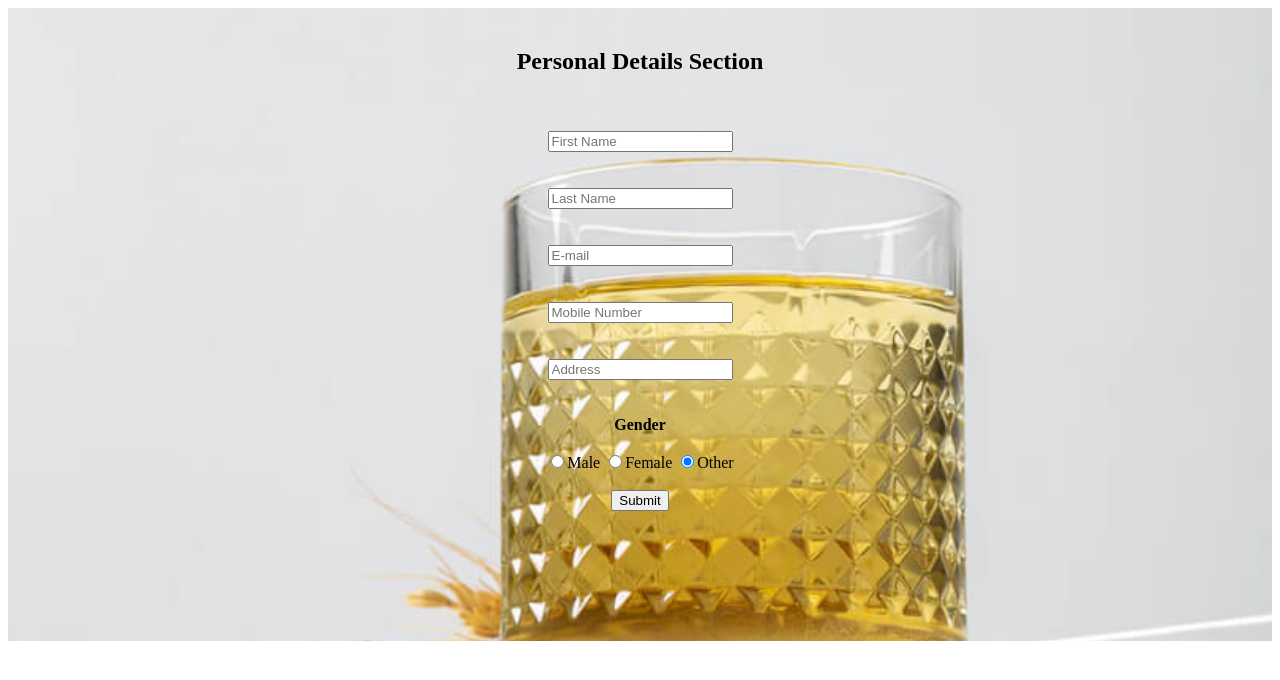
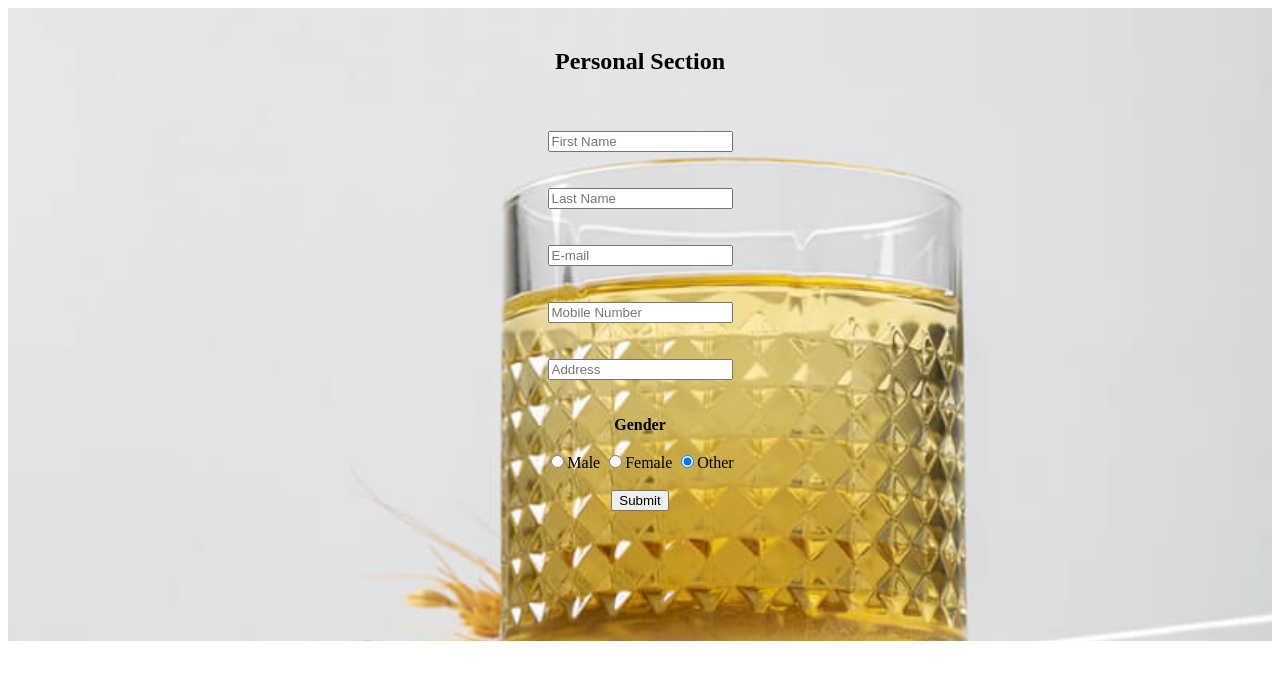
Before and after one commit to MahimaMalvi/Repo-Test, a plain HTML site: page index.html in a window 1280 px wide. Drawn offline with nearby package versions, Linux system fonts and the light colour scheme.

Commit message:
First change

```diff
--- a/index.html
+++ b/index.html
@@ -14,7 +14,7 @@
 
         <div class="form">
         <form action="" name="personal_details" onsubmit= "return validate()">
-        <h2>Personal Details Section</h2>
+        <h2>Personal Section</h2>
         <br>
         <br>
         <input type="text" name="firstname" id="firstname" onblur="validateString(this.id)" placeholder="First Name">
```
